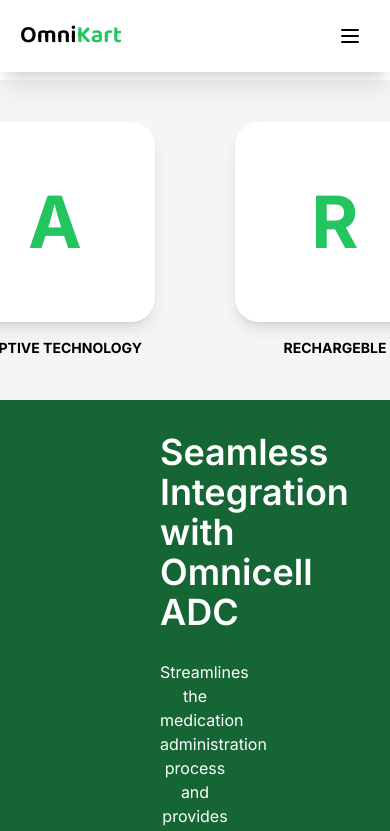
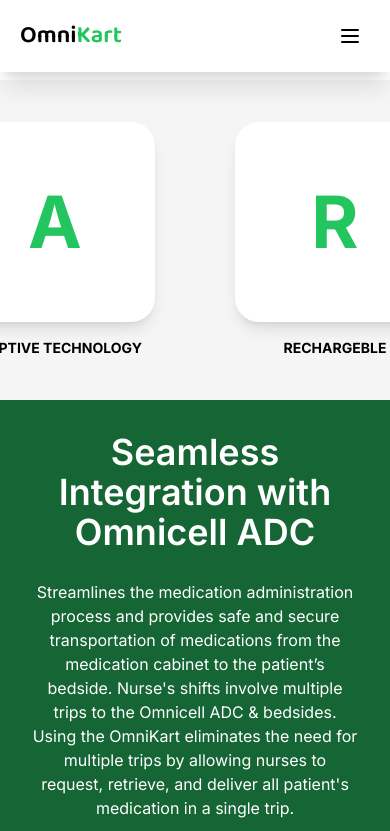
Before and after one commit to ruvik2000/omnikart-live, a Next.js app: page /features in a window 390 px wide. Shown: the top 831 px of the page. Built offline with nearby package versions, Linux system fonts and the light colour scheme.

Commit message:
Implemented sequence section with responsiveness

```diff
--- a/app/features/page.tsx
+++ b/app/features/page.tsx
@@ -13,19 +13,19 @@ const page = () => {
           </React.Fragment>
         ))}
       </section>
-      <section className="flex flex-col gap-7 py-8 px-[10rem] text-center text-white bg-green-800">
+      <section className="flex flex-col gap-7 py-8 px-[2rem] lg:px-[10rem] text-center text-white bg-green-800">
         <h2 className="text-4xl font-semibold">
           Seamless Integration with Omnicell ADC
         </h2>
         <p>
           Streamlines the medication administration process and provides safe
           and secure transportation of medications from the medication cabinet
-          to the patient’s bedside. Nurses' shifts involve multiple trips to the
+          to the patient’s bedside. Nurse's shifts involve multiple trips to the
           Omnicell ADC & bedsides. Using the OmniKart eliminates the need for
           multiple trips by allowing nurses to request, retrieve, and deliver
           all patient's medication in a single trip.
         </p>
-        <div className="w-full mx-auto grid gap-4 grid-cols-1 grid-rows-8 md:grid-cols-2 md:grid-rows-4">
+        <div className="w-fit mx-auto grid gap-4 grid-cols-1 grid-rows-8 lg:grid-cols-2 lg:grid-rows-4">
           {sequenceList.map((item, index) => (
             <React.Fragment key={index}>
               <SequenceItem {...item} />
--- a/components/sequence-item.tsx
+++ b/components/sequence-item.tsx
@@ -7,7 +7,7 @@ type SequenceItemProps = {
 
 const SequenceItem = ({ number, description }: SequenceItemProps) => {
   return (
-    <div className="relative flex items-center justify-start bg-white w-[90%] text-black px-5 py-10 rounded-xl border-[3px] border-black">
+    <div className="relative flex items-center justify-start bg-white mx-auto w-[90%] text-black px-5 py-10 rounded-xl border-[3px] border-black">
       <div className="absolute -left-8 bg-white border-[3px] border-black w-14 h-14 flex items-center justify-center rounded-full">
         <span>{number}</span>
       </div>
```
